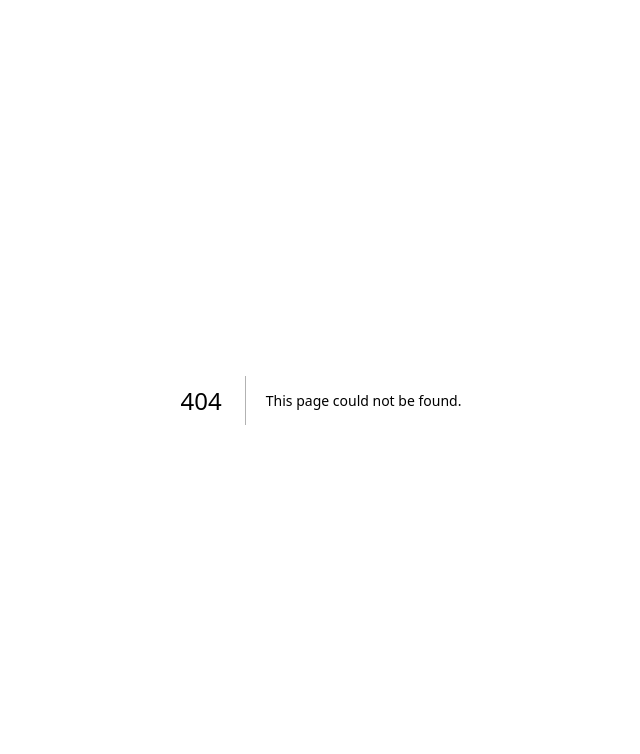
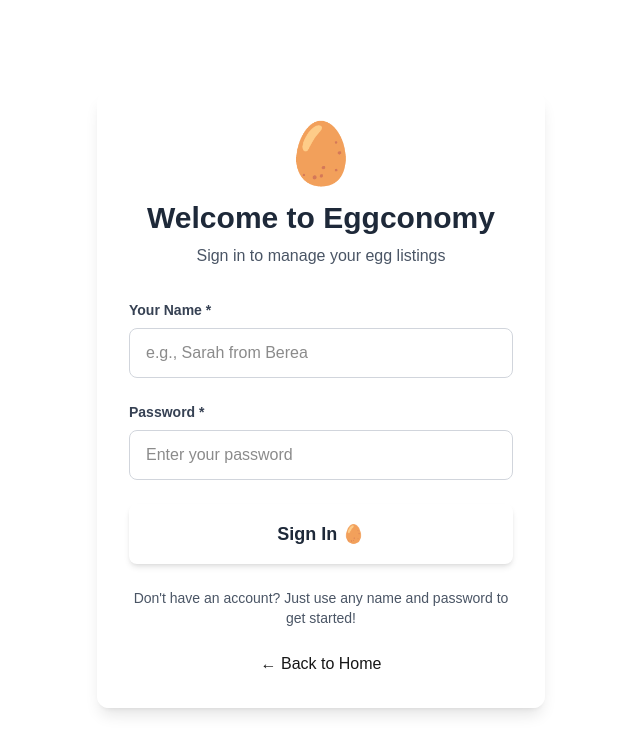
Before and after one commit to thefreshprinceofpakistan/yolk, a Next.js app: page /login in a window 1280 px wide. Before the commit this address had no page. Shown: the top 754 px of the page, without its empty margins (319-959 px from the left). Built offline with nearby package versions, Linux system fonts and the light colour scheme.

Commit message:
Add login system with secure delete functionality

```diff
--- a/src/app/add/page.tsx
+++ b/src/app/add/page.tsx
@@ -1,6 +1,6 @@
 'use client';
 
-import { useState } from 'react';
+import { useState, useEffect } from 'react';
 import Link from 'next/link';
 
 type ExchangeType = 'gift' | 'barter' | 'cash' | 'hybrid';
@@ -20,6 +20,25 @@ export default function AddEggs() {
 
   const [isSubmitting, setIsSubmitting] = useState(false);
   const [showSuccess, setShowSuccess] = useState(false);
+  const [userSession, setUserSession] = useState<{ name: string; isLoggedIn: boolean } | null>(null);
+
+  // Load user session on component mount
+  useEffect(() => {
+    const savedSession = localStorage.getItem('userSession');
+    if (savedSession) {
+      try {
+        const session = JSON.parse(savedSession);
+        setUserSession(session);
+        // Auto-populate name field with logged-in user's name
+        setFormData(prev => ({
+          ...prev,
+          name: session.name
+        }));
+      } catch (error) {
+        console.error('Error loading user session:', error);
+      }
+    }
+  }, []);
 
   const handleInputChange = (e: React.ChangeEvent<HTMLInputElement | HTMLTextAreaElement | HTMLSelectElement>) => {
     const { name, value } = e.target;
@@ -71,6 +90,29 @@ export default function AddEggs() {
       window.location.href = '/';
     }, 3000);
   };
+
+  // If not logged in, show login prompt
+  if (!userSession?.isLoggedIn) {
+    return (
+      <div className="min-h-screen bg-gradient-to-br from-yolk-light to-shell flex items-center justify-center">
+        <div className="bg-white/90 backdrop-blur-sm rounded-xl p-8 shadow-lg text-center max-w-md mx-4">
+          <div className="text-6xl mb-4 animate-crack">🥚</div>
+          <h2 className="text-2xl font-fun font-bold text-gray-800 mb-4">
+            Sign In Required
+          </h2>
+          <p className="text-gray-600 font-fun mb-6">
+            Please sign in to add your egg listings!
+          </p>
+          <Link
+            href="/login"
+            className="bg-yolk hover:bg-yolk-dark text-gray-800 font-fun font-semibold px-6 py-3 rounded-full transition-colors duration-200 shadow-md inline-block"
+          >
+            Sign In
+          </Link>
+        </div>
+      </div>
+    );
+  }
 
   if (showSuccess) {
     return (
@@ -127,10 +169,10 @@ export default function AddEggs() {
           </p>
 
           <form onSubmit={handleSubmit} className="space-y-6">
-            {/* Name */}
+            {/* Name - pre-filled and read-only for logged-in users */}
             <div>
               <label htmlFor="name" className="block text-sm font-fun font-semibold text-gray-700 mb-2">
-                Your Name or Nickname *
+                Your Name *
               </label>
               <input
                 type="text"
@@ -139,9 +181,13 @@ export default function AddEggs() {
                 value={formData.name}
                 onChange={handleInputChange}
                 required
-                className="w-full px-4 py-3 border border-gray-300 rounded-lg focus:ring-2 focus:ring-yolk focus:border-transparent font-fun"
+                readOnly
+                className="w-full px-4 py-3 border border-gray-300 rounded-lg bg-gray-50 font-fun"
                 placeholder="e.g., Sarah from Berea"
               />
+              <p className="text-xs text-gray-500 mt-1 font-fun">
+                Your name is automatically filled from your account
+              </p>
             </div>
 
             {/* Quantity */}
--- /dev/null
+++ b/src/app/login/page.tsx
@@ -0,0 +1,144 @@
+'use client';
+
+import { useState } from 'react';
+import Link from 'next/link';
+
+export default function Login() {
+  const [formData, setFormData] = useState({
+    name: '',
+    password: '',
+  });
+  const [isSubmitting, setIsSubmitting] = useState(false);
+  const [error, setError] = useState('');
+
+  const handleInputChange = (e: React.ChangeEvent<HTMLInputElement>) => {
+    const { name, value } = e.target;
+    setFormData(prev => ({
+      ...prev,
+      [name]: value
+    }));
+  };
+
+  const handleSubmit = async (e: React.FormEvent) => {
+    e.preventDefault();
+    setIsSubmitting(true);
+    setError('');
+
+    // Simple validation
+    if (!formData.name.trim() || !formData.password.trim()) {
+      setError('Please fill in all fields');
+      setIsSubmitting(false);
+      return;
+    }
+
+    // Simulate login process
+    await new Promise(resolve => setTimeout(resolve, 1000));
+
+    // Store user session (in a real app, you'd verify credentials with a server)
+    const userSession = {
+      name: formData.name,
+      isLoggedIn: true,
+      loginTime: new Date().toISOString(),
+    };
+
+    localStorage.setItem('userSession', JSON.stringify(userSession));
+
+    setIsSubmitting(false);
+
+    // Redirect to homepage
+    window.location.href = '/';
+  };
+
+  return (
+    <div className="min-h-screen bg-gradient-to-br from-yolk-light to-shell flex items-center justify-center">
+      <div className="bg-white/90 backdrop-blur-sm rounded-xl p-8 shadow-lg max-w-md w-full mx-4">
+        <div className="text-center mb-8">
+          <div className="text-6xl mb-4 animate-crack">🥚</div>
+          <h2 className="text-3xl font-fun font-bold text-gray-800 mb-2">
+            Welcome to Eggconomy
+          </h2>
+          <p className="text-gray-600 font-fun">
+            Sign in to manage your egg listings
+          </p>
+        </div>
+
+        <form onSubmit={handleSubmit} className="space-y-6">
+          {error && (
+            <div className="bg-red-100 border border-red-400 text-red-700 px-4 py-3 rounded-lg font-fun">
+              {error}
+            </div>
+          )}
+
+          {/* Name */}
+          <div>
+            <label htmlFor="name" className="block text-sm font-fun font-semibold text-gray-700 mb-2">
+              Your Name *
+            </label>
+            <input
+              type="text"
+              id="name"
+              name="name"
+              value={formData.name}
+              onChange={handleInputChange}
+              required
+              className="w-full px-4 py-3 border border-gray-300 rounded-lg focus:ring-2 focus:ring-yolk focus:border-transparent font-fun"
+              placeholder="e.g., Sarah from Berea"
+            />
+          </div>
+
+          {/* Password */}
+          <div>
+            <label htmlFor="password" className="block text-sm font-fun font-semibold text-gray-700 mb-2">
+              Password *
+            </label>
+            <input
+              type="password"
+              id="password"
+              name="password"
+              value={formData.password}
+              onChange={handleInputChange}
+              required
+              className="w-full px-4 py-3 border border-gray-300 rounded-lg focus:ring-2 focus:ring-yolk focus:border-transparent font-fun"
+              placeholder="Enter your password"
+            />
+          </div>
+
+          {/* Submit Button */}
+          <button
+            type="submit"
+            disabled={isSubmitting}
+            className={`w-full py-4 rounded-lg font-fun font-semibold text-lg transition-all duration-200 ${
+              isSubmitting
+                ? 'bg-gray-300 text-gray-500 cursor-not-allowed'
+                : 'bg-yolk hover:bg-yolk-dark text-gray-800 shadow-md hover:shadow-lg'
+            }`}
+          >
+            {isSubmitting ? (
+              <div className="flex items-center justify-center space-x-2">
+                <div className="text-2xl animate-crack">🥚</div>
+                <span>Signing in...</span>
+              </div>
+            ) : (
+              'Sign In 🥚'
+            )}
+          </button>
+        </form>
+
+        <div className="mt-6 text-center">
+          <p className="text-gray-600 font-fun text-sm">
+            Don&apos;t have an account? Just use any name and password to get started!
+          </p>
+        </div>
+
+        <div className="mt-6 text-center">
+          <Link
+            href="/"
+            className="text-yolk-dark hover:text-yolk font-fun font-medium"
+          >
+            ← Back to Home
+          </Link>
+        </div>
+      </div>
+    </div>
+  );
+}
--- a/src/app/page.tsx
+++ b/src/app/page.tsx
@@ -60,9 +60,22 @@ export default function Home() {
   const [filter, setFilter] = useState<ExchangeType>('all');
   const [isLoading, setIsLoading] = useState(false);
   const [allListings, setAllListings] = useState(mockListings);
+  const [userSession, setUserSession] = useState<{ name: string; isLoggedIn: boolean } | null>(null);
 
-  // Load user-submitted listings from localStorage on component mount
+  // Load user session and listings from localStorage on component mount
   useEffect(() => {
+    // Load user session
+    const savedSession = localStorage.getItem('userSession');
+    if (savedSession) {
+      try {
+        const session = JSON.parse(savedSession);
+        setUserSession(session);
+      } catch (error) {
+        console.error('Error loading user session:', error);
+      }
+    }
+
+    // Load user-submitted listings
     const savedListings = localStorage.getItem('eggListings');
     if (savedListings) {
       try {
@@ -105,6 +118,30 @@ export default function Home() {
     setTimeout(() => setIsLoading(false), 300);
   };
 
+  const handleDeleteListing = (listingId: string) => {
+    if (confirm('Are you sure you want to delete this egg listing?')) {
+      // Remove from localStorage
+      try {
+        const savedListings = localStorage.getItem('eggListings');
+        if (savedListings) {
+          const parsedListings = JSON.parse(savedListings);
+          const updatedListings = parsedListings.filter((listing: { id: string }) => listing.id !== listingId);
+          localStorage.setItem('eggListings', JSON.stringify(updatedListings));
+        }
+      } catch (error) {
+        console.error('Error deleting listing:', error);
+      }
+
+      // Update state
+      setAllListings(prev => prev.filter(listing => listing.id !== listingId));
+    }
+  };
+
+  const handleLogout = () => {
+    localStorage.removeItem('userSession');
+    setUserSession(null);
+  };
+
   return (
     <div className="min-h-screen bg-gradient-to-br from-yolk-light to-shell">
       {/* Header */}
@@ -117,9 +154,33 @@ export default function Home() {
                 Eggconomy
               </h1>
             </div>
-            <Link href="/add" className="bg-yolk hover:bg-yolk-dark text-gray-800 font-fun font-semibold px-4 py-2 rounded-full transition-colors duration-200 shadow-md">
-              Add Your Eggs
-            </Link>
+            <div className="flex items-center space-x-3">
+              {userSession?.isLoggedIn ? (
+                <>
+                  <span className="text-sm font-fun text-gray-600">
+                    Welcome, {userSession.name}!
+                  </span>
+                  <Link href="/add" className="bg-yolk hover:bg-yolk-dark text-gray-800 font-fun font-semibold px-4 py-2 rounded-full transition-colors duration-200 shadow-md">
+                    Add Your Eggs
+                  </Link>
+                  <button
+                    onClick={handleLogout}
+                    className="bg-gray-200 hover:bg-gray-300 text-gray-700 font-fun font-medium px-4 py-2 rounded-full transition-colors duration-200"
+                  >
+                    Logout
+                  </button>
+                </>
+              ) : (
+                <>
+                  <Link href="/add" className="bg-yolk hover:bg-yolk-dark text-gray-800 font-fun font-semibold px-4 py-2 rounded-full transition-colors duration-200 shadow-md">
+                    Add Your Eggs
+                  </Link>
+                  <Link href="/login" className="bg-gray-200 hover:bg-gray-300 text-gray-700 font-fun font-medium px-4 py-2 rounded-full transition-colors duration-200">
+                    Sign In
+                  </Link>
+                </>
+              )}
+            </div>
           </div>
         </div>
       </header>
@@ -223,10 +284,23 @@ export default function Home() {
                   )}
                 </div>
 
-                <div className="mt-4 pt-3 border-t border-gray-200">
+                <div className="mt-4 pt-3 border-t border-gray-200 flex justify-between items-center">
                   <button className="bg-yolk hover:bg-yolk-dark text-gray-800 font-fun font-semibold px-4 py-2 rounded-full transition-colors duration-200">
                     Crack a Deal! 🥚
                   </button>
+
+                  {/* Delete button - only show for logged-in user's own listings */}
+                  {userSession?.isLoggedIn &&
+                   !mockListings.find(mock => mock.id === listing.id) &&
+                   listing.name === userSession.name && (
+                    <button
+                      onClick={() => handleDeleteListing(listing.id)}
+                      className="bg-red-100 hover:bg-red-200 text-red-700 font-fun font-medium px-3 py-2 rounded-full transition-colors duration-200 text-sm"
+                      title="Delete this listing"
+                    >
+                      🗑️ Delete
+                    </button>
+                  )}
                 </div>
               </div>
             ))}
```
